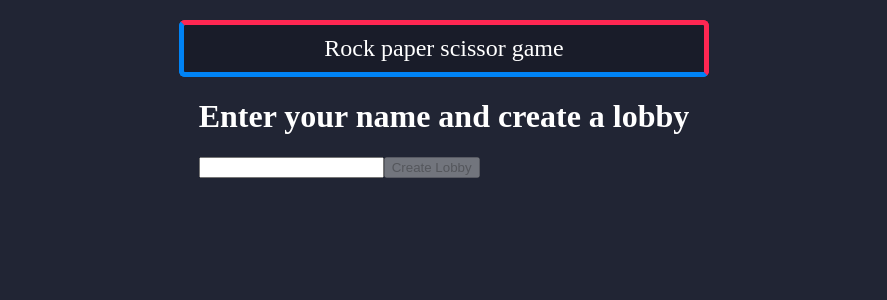
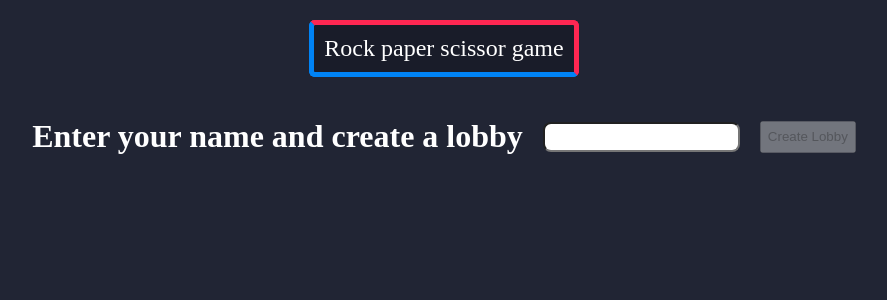
Before and after one commit to atharva101/Hyperface-Assignment, a React (Create React App) app: page / in a window 1280 px wide. Shown: the top 300 px of the page, without its empty margins (196-1083 px from the left). Built offline with nearby package versions, Linux system fonts and the light colour scheme.

Commit message:
handled navigation

```diff
--- a/src/components/Home/HomePage.jsx
+++ b/src/components/Home/HomePage.jsx
@@ -1,11 +1,10 @@
 import React, { useState } from "react";
-import { useNavigate } from "react-router-dom";
 import "./styles.css";
 
 export const CreateLobby = () => {
-  const navigate = useNavigate();
   const [name, setName] = useState("");
   const [lobbyId, setLobbyId] = useState("");
+
   function makeid(length) {
     let result = "";
     const characters =
@@ -36,8 +35,34 @@ export const CreateLobby = () => {
     setLobbyId(lobbyId);
   };
 
+  const copyUrlToClipboard = async () => {
+    try {
+      // Write the lobby ID to the clipboard
+      await navigator.clipboard.writeText(
+        window.location.origin + "/" + lobbyId
+      );
+      // Show a confirmation message with the URL
+      console.log(window.location.href, "hehe");
+      alert(
+        `URL copied to clipboard!\nYou can share the lobby URL: ${
+          window.location.href + "/" + lobbyId
+        }`
+      );
+    } catch (error) {
+      // Handle any errors that might occur
+      console.error("Failed to copy lobby ID to clipboard:", error);
+      // Optionally, provide user feedback or notify them of the failure
+      alert("Failed to copy lobby ID to clipboard. Please try again.");
+    }
+  };
+
   const goToLobby = () => {
-    window.open(`/${lobbyId}`, "_blank");
+    const lobbyUrl = `${window.location.origin}/${lobbyId}/?goToLobby=true&name=${name}`;
+
+   window.open(lobbyUrl, "_blank");
+    // Update state using navigate
+
+    // Focus on the new tab
   };
 
   return (
@@ -48,17 +73,36 @@ export const CreateLobby = () => {
       {!lobbyId ? (
         <div className="create-lobby-container">
           <h1> Enter your name and create a lobby </h1>
-          <input type="text" onChange={(e) => setName(e.target.value)} />
-          <button onClick={createLobby} disabled={!name.length}>
-            Create Lobby
+          <div className="lobby-input-container">
+            <input
+              height={40}
+              type="text"
+              onChange={(e) => setName(e.target.value)}
+            />
+            <button onClick={createLobby} disabled={!name.length}>
+              Create Lobby
+            </button>
+          </div>
+        </div>
+      ) : (
+        <div style={{ display: "flex", gap: "10px" }}>
+          <button style={{ cursor: "pointer" }} onClick={goToLobby}>
+            Go to game lobby
+          </button>
+          <br />
+          <button
+            style={{
+              cursor: "pointer",
+              textDecoration: "none",
+
+              alignSelf: "center",
+            }}
+            onClick={copyUrlToClipboard}
+          >
+           Share this URL to invite
           </button>
         </div>
-      ): (
-		<div>
-			Go To game lobbby {lobbyId}
-		</div>
-	  )}
-
+      )}
     </>
   );
 };
--- a/src/components/Home/styles.css
+++ b/src/components/Home/styles.css
@@ -1,6 +1,6 @@
 .heading-container {
   background: #191c29;
-  width: var(--card-width);
+  width: fit-content;
   height: var(--card-height);
   position: relative;
   border-radius: 6px;
@@ -11,7 +11,8 @@
   font-size: 1.5em;
   color: white;
   cursor: pointer;
-
+  margin: auto;
+  margin-bottom: 20px;
   margin-top: 20px;
   transition: color 1s;
   box-sizing: border-box;
@@ -67,5 +68,25 @@
 }
 
 .create-lobby-container{
-  margin: 20px
+  margin: 20px;
+  display: flex;
+  gap: 20px;
 }
+
+.lobby-input-container{
+  display: flex;
+  gap: 20px;
+}
+
+input{
+  align-self: center;
+  height: 20px !important;
+  border-radius: 8px;
+  padding: 8px;
+  max-height: 10px;
+}
+
+button{
+  min-height: 32px;
+  align-self: center;
+}
--- a/src/components/Lobby.jsx
+++ b/src/components/Lobby.jsx
@@ -1,19 +1,19 @@
 import React, { useEffect, useState } from "react";
-import { useLocation, useNavigate, useParams } from "react-router-dom";
+import { useLocation, useParams,useSearchParams } from "react-router-dom";
 
 const Lobby = () => {
 	const location = useLocation();
-	const navigate = useNavigate();
+	const params = useParams();
+	const [searchParams] = useSearchParams();
 
-	const [name, setName] = useState(location?.state?.name || "");
-	const [player, setPlayer] = useState(location?.state?.name || "");
+	const [name, setName] = useState(searchParams.get("name")|| "");
+	const [player, setPlayer] = useState(searchParams.get("name")|| "");
 	const [waiting, setWaiting] = useState(true);
 	const [message, setMessage] = useState(
 		"Share the lobby url to invite the game"
 	);
 	const [selectedOption, setSelectedOption] = useState();
 
-	const params = useParams();
 	const lobbyId = params.lobbyId;
 	const [latestLobbies, setLatestLobbies] = useState(
 		JSON.parse(window.localStorage.getItem("lobbies")) || []
@@ -29,6 +29,8 @@ const Lobby = () => {
 		});
 	});
 
+	console.log(player, "hehe");
+
 	useEffect(() => {
 		// const isPlayerPresent
 		const currentLobby = latestLobbies?.find((x) => x.lobbyName === lobbyId);
@@ -42,6 +44,7 @@ const Lobby = () => {
 		}
 	}, [latestLobbies, lobbyId]);
 
+	console.log(location,"aa");
 	const joinLobby = () => {
 		setPlayer(() => name);
 		const tempLobbies = JSON.parse(localStorage.getItem("lobbies")) || [];
@@ -131,10 +134,11 @@ const Lobby = () => {
 		const p2 = currentLobby?.players.pop();
 		const currentPlayer = currentLobby?.players?.find((x) => x.name === player);
 	};
+	const pathname = window.location.pathname
 
 	return (
 		<div>
-			<p>Lobby</p>
+			<p>Lobby </p>
 
 			{player ? (
 				<p>Your name is: {name}</p>
```
